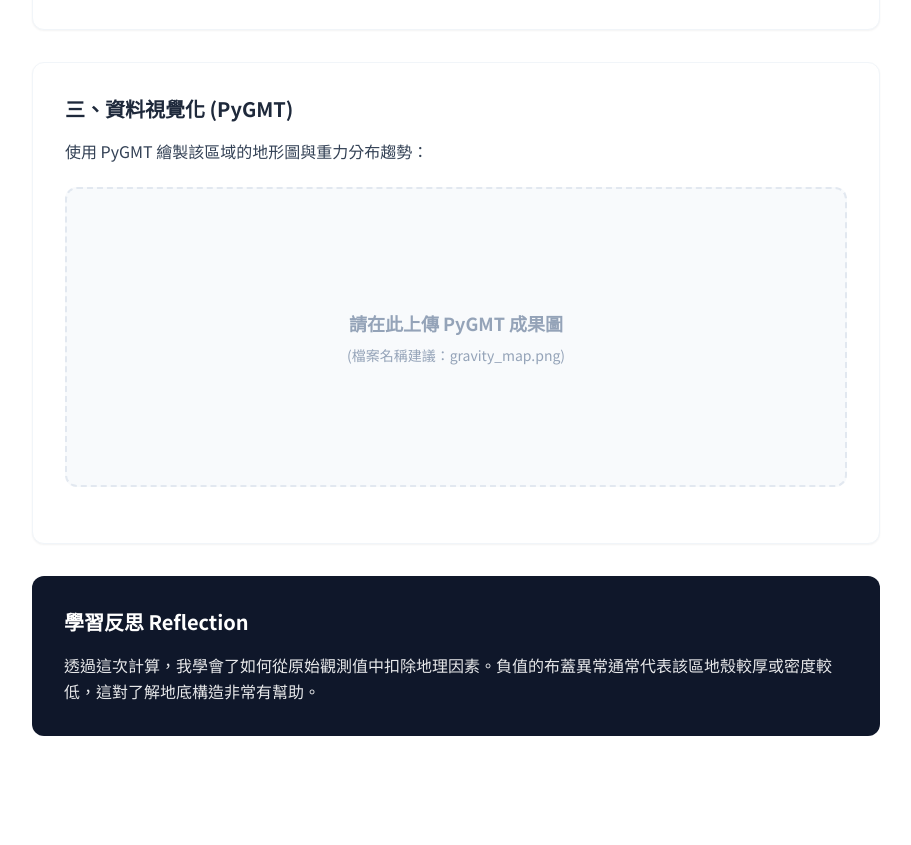
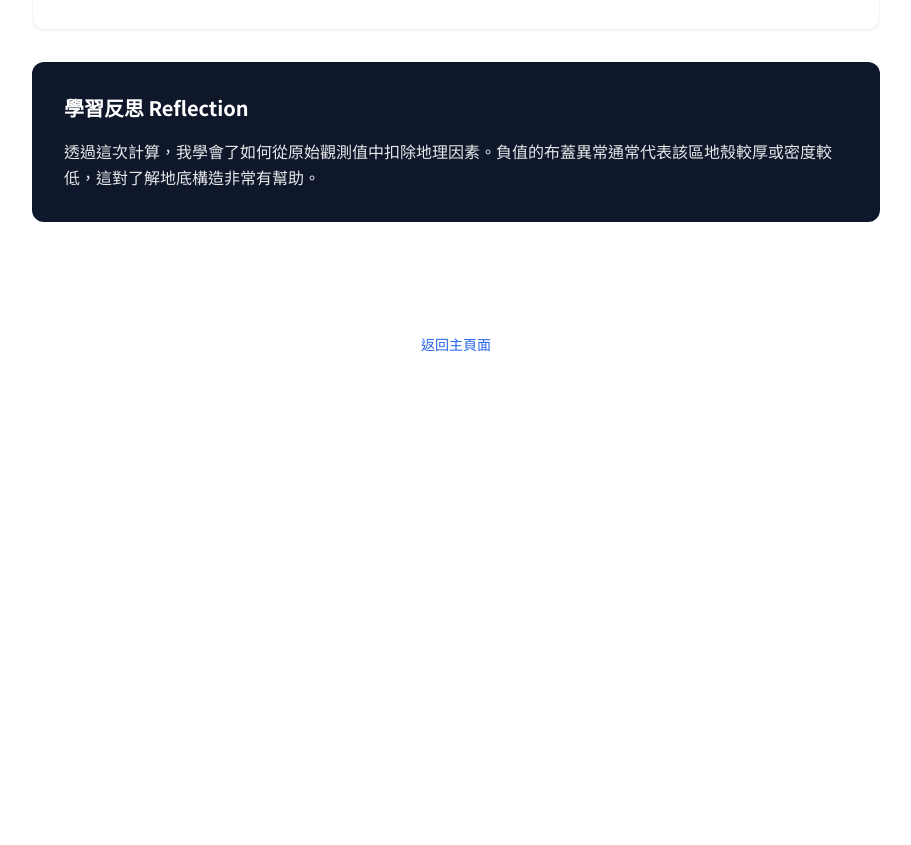
Before and after one commit to samuel10727/2025termreport-01, a plain HTML site: page docs/sub-gravity.html in a window 1280 px wide. Shown: the part 1271-2116 px from the top of the page, without its empty margins (184-1095 px from the left). After the commit the page ends 1673 px from the top, so only its background shows below. Drawn offline with nearby package versions, Linux system fonts and the light colour scheme.

Commit message:
Update sub-gravity.html

```diff
--- a/docs/sub-gravity.html
+++ b/docs/sub-gravity.html
@@ -70,19 +70,8 @@
             </div>
         </div>
 
-        <!-- 第三部分：視覺化展示 -->
-        <div class="content-box shadow-sm">
-            <h2 class="text-xl font-bold mb-4 text-slate-800">三、資料視覺化 (PyGMT)</h2>
-            <p class="mb-4">使用 PyGMT 繪製該區域的地形圖與重力分布趨勢：</p>
 
-            <!-- 圖片區：PyGMT 繪圖 -->
-            <div class="image-placeholder text-center flex-col">
-                <span class="block text-lg font-bold mb-2">請在此上傳 PyGMT 成果圖</span>
-                <span class="text-sm">(檔案名稱建議：gravity_map.png)</span>
-            </div>
-        </div>
-
-        <!-- 第四部分：學習反思 -->
+        <!-- 第三部分：學習反思 -->
         <div class="content-box bg-slate-900 text-white border-none">
             <h2 class="text-xl font-bold mb-4">學習反思 Reflection</h2>
             <p class="leading-relaxed opacity-90">
```
